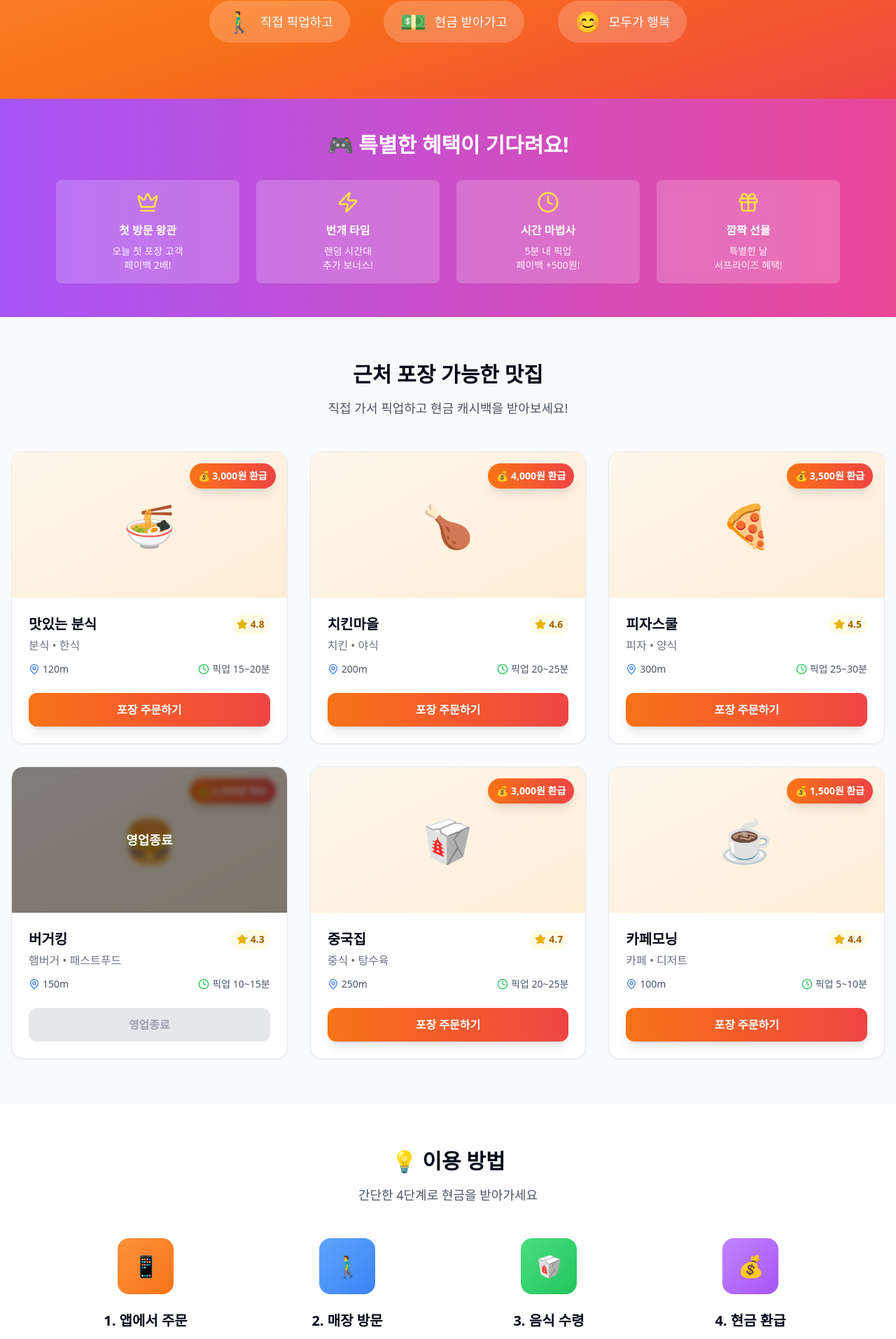
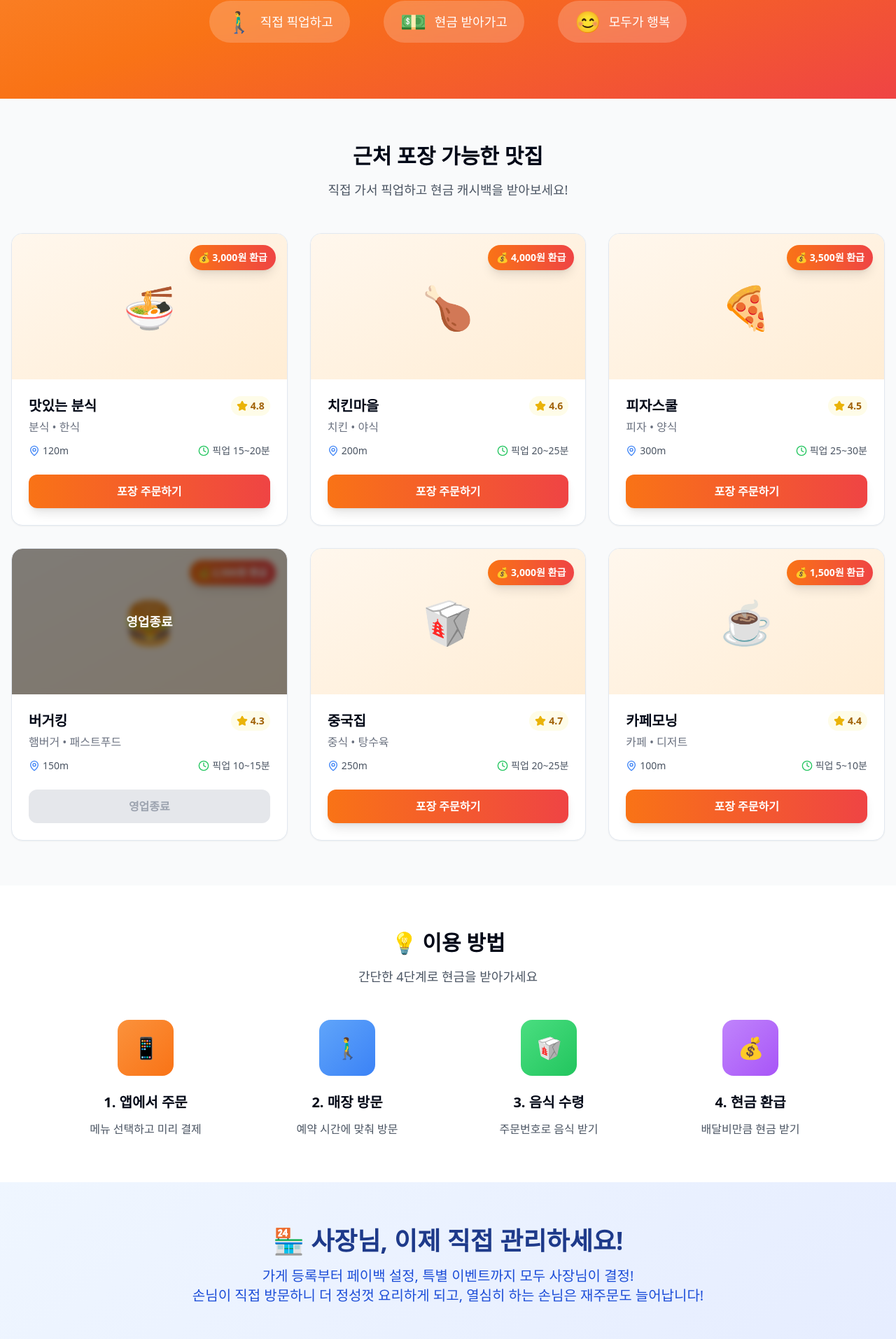
Before and after one commit to joon6093/lv3-vibe-coding, a React (Vite) app: page / in a window 1280 px wide. Shown: the part 370-2283 px from the top of the page at 70% size. Built offline with nearby package versions, Linux system fonts and the light colour scheme.

Commit message:
Remove game elements section
Update owner section with customer visit information.

```diff
--- a/src/components/OwnerSection.tsx
+++ b/src/components/OwnerSection.tsx
@@ -11,7 +11,8 @@ const OwnerSection = () => {
             🏪 사장님, 이제 직접 관리하세요!
           </h2>
           <p className="text-xl text-blue-700 mb-8">
-            가게 등록부터 페이백 설정, 특별 이벤트까지 모두 사장님이 결정!
+            가게 등록부터 페이백 설정, 특별 이벤트까지 모두 사장님이 결정!<br/>
+            손님이 직접 방문하니 더 정성껏 요리하게 되고, 열심히 하는 손님은 재주문도 늘어납니다!
           </p>
         </div>
 
--- a/src/pages/Index.tsx
+++ b/src/pages/Index.tsx
@@ -1,10 +1,10 @@
+
 import React, { useState } from 'react';
 import Header from '../components/Header';
 import HeroSection from '../components/HeroSection';
 import StoreCard from '../components/StoreCard';
 import OrderModal from '../components/OrderModal';
 import OwnerSection from '../components/OwnerSection';
-import GameElements from '../components/GameElements';
 
 const Index = () => {
   const [selectedStore, setSelectedStore] = useState<{name: string, cashback: number} | null>(null);
@@ -84,7 +84,6 @@ const Index = () => {
     <div className="min-h-screen bg-gray-50">
       <Header />
       <HeroSection />
-      <GameElements />
 
       {/* Main Content - 매장 리스트 */}
       <section className="py-16">
```
